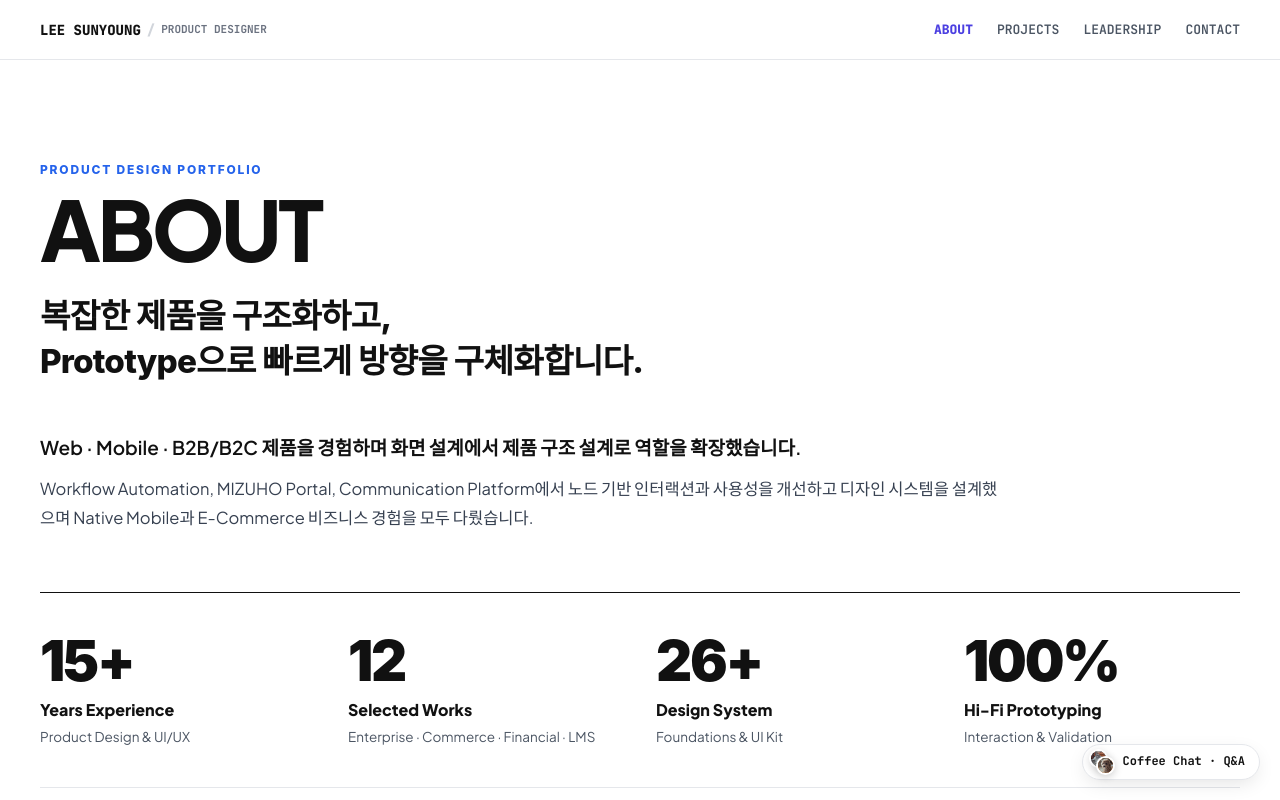
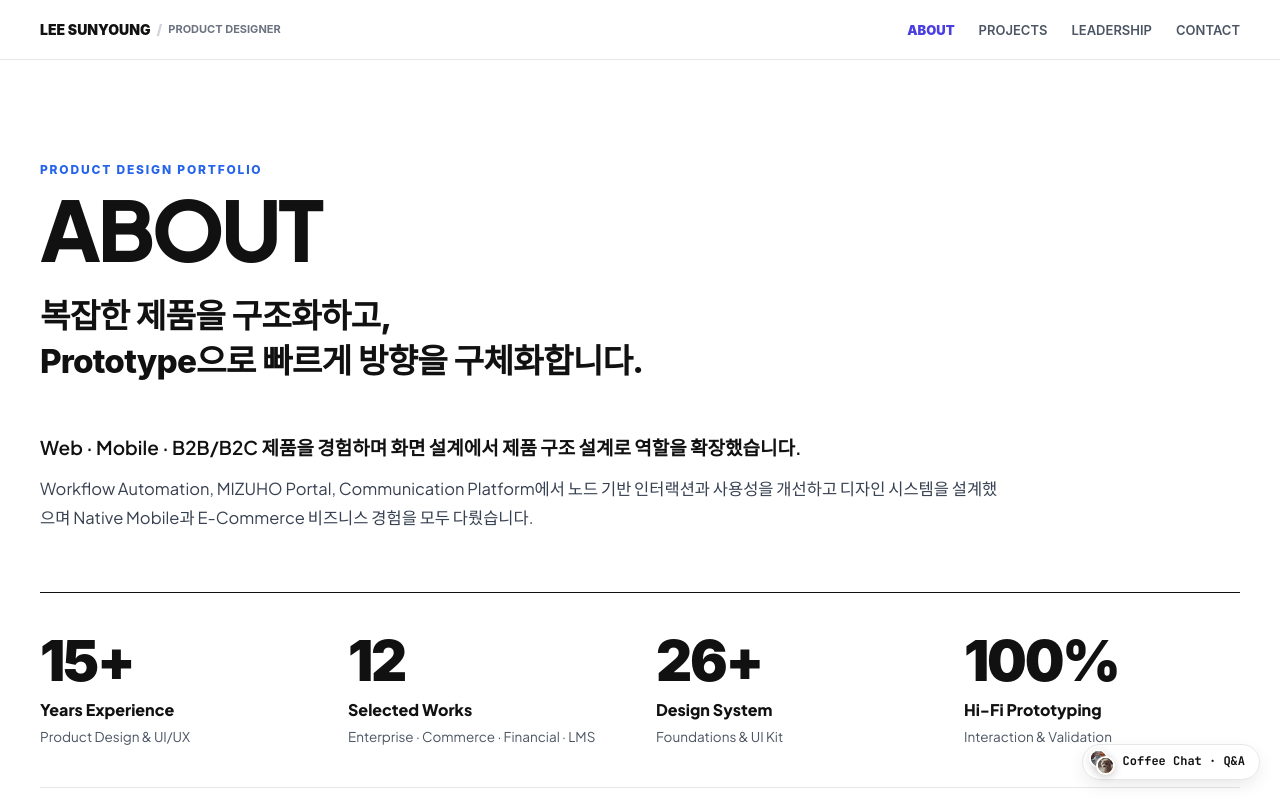
Before and after one commit to mobius38/sylee-portfolio, a React (Vite) app: page / in a window 1280 px wide. Shown: the top 800 px of the page. Built offline with nearby package versions, Linux system fonts and the light colour scheme; the HTML template or start-up script is replaced by a standard one.

Commit message:
style: 로고 및 GNB 메뉴 폰트를 JetBrains Mono에서 Pretendard로 교체하여 타이포그래피 일관성 통일

```diff
--- a/src/components/layout/GnbHeader.tsx
+++ b/src/components/layout/GnbHeader.tsx
@@ -85,7 +85,7 @@ export function GnbHeader({ w }: { w: number }) {
           href="#about"
           onClick={() => setIsMenuOpen(false)}
           style={{
-            fontFamily: "'JetBrains Mono', monospace",
+            fontFamily: "'Pretendard', -apple-system, BlinkMacSystemFont, system-ui, sans-serif",
             fontSize: isMobile ? "13px" : "14px",
             fontWeight: 900,
             color: "#111111",
@@ -160,7 +160,7 @@ export function GnbHeader({ w }: { w: number }) {
                   key={item.label}
                   href={item.href}
                   style={{
-                    fontFamily: "'JetBrains Mono', monospace",
+                    fontFamily: "'Pretendard', -apple-system, BlinkMacSystemFont, system-ui, sans-serif",
                     fontSize: "13px",
                     fontWeight: isActive ? 900 : 600,
                     color: isActive ? "#4B3FE1" : "#4B5563", // 🌟 인디고블루 싱크
@@ -202,7 +202,7 @@ export function GnbHeader({ w }: { w: number }) {
                 href={item.href}
                 onClick={() => setIsMenuOpen(false)}
                 style={{
-                  fontFamily: "'JetBrains Mono', monospace",
+                  fontFamily: "'Pretendard', -apple-system, BlinkMacSystemFont, system-ui, sans-serif",
                   fontSize: "24px",
                   fontWeight: isActive ? 900 : 600,
                   color: isActive ? "#4B3FE1" : "#111111", // 🌟 인디고블루 싱크
```
